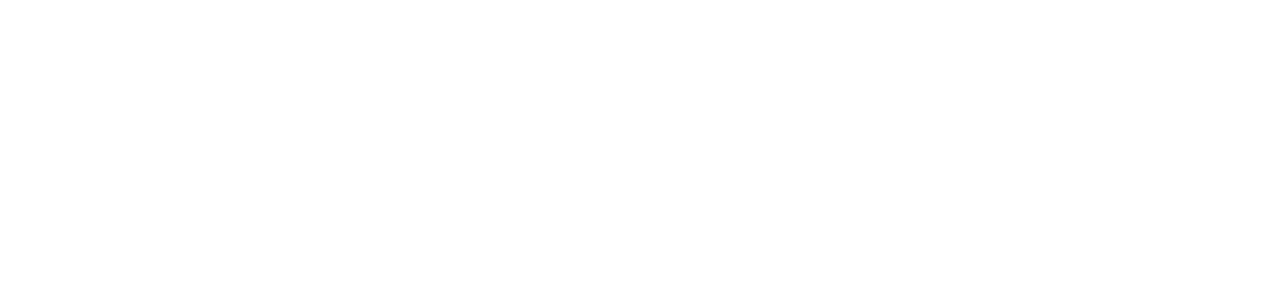
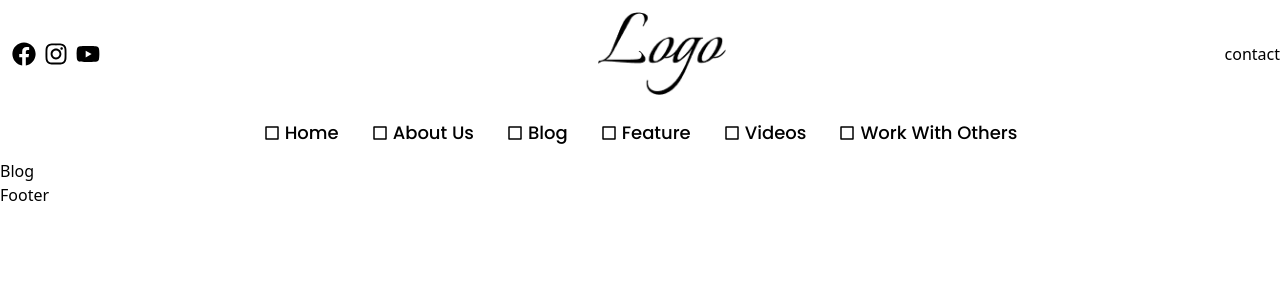
Before and after one commit to devMasrafi/BlogApplication, a React (Vite) app in the folder client/: page /blog in a window 1280 px wide. Before the commit this address had no page. Shown: the top 300 px of the page. Built offline with nearby package versions, Linux system fonts and the light colour scheme.

Commit message:
navigation hover and style added

```diff
--- a/client/src/App.jsx
+++ b/client/src/App.jsx
@@ -3,6 +3,10 @@
 import Home from "./pages/Home";
 import About from "./pages/About";
 import MainLayout from "./components/layouts/MainLayout";
+import Blog from "./pages/Blog";
+import Features from "./pages/Features";
+import Videos from "./pages/Videos";
+import WorkWithOthers from "./pages/WorkWithOthers";
 
 function App() {
   return (
@@ -11,6 +15,10 @@
         <Route element={<MainLayout />}>
           <Route path="/" element={<Home />} />
           <Route path="/about" element={<About />} />
+          <Route path="/blog" element={<Blog />} />
+          <Route path="/feature" element={<Features />} />
+          <Route path="/videos" element={<Videos />} />
+          <Route path="/workwithothers" element={<WorkWithOthers />} />
         </Route>
       </Routes>
     </BrowserRouter>
--- a/client/src/components/Header.jsx
+++ b/client/src/components/Header.jsx
@@ -5,14 +5,14 @@
 
 const Header = () => {
   return (
-    <div className="flex justify-between items-center ">
-      <div className="flex space-x-2">
-        <FaFacebook className="text-xl " />
-        <FaInstagram className="text-xl " />
-        <FaYoutube  className="text-xl "/>
+    <div className="lg:my-3 lg:ml-3 lg:flex lg:items-center lg:justify-between">
+      <div className="lg:flex lg:space-x-2">
+        <FaFacebook className="lg:text-2xl" />
+        <FaInstagram className="lg:text-2xl" />
+        <FaYoutube className="lg:text-2xl" />
       </div>
-      <div>
-        <h2 className="text-3xl font-medium italic">Logo</h2>
+      <div className="lg:w-[8rem]">
+        <img src="../../Logo.png" alt="site logo" />
       </div>
       <div>
         <button>contact</button>
--- a/client/src/components/layouts/NavBar.jsx
+++ b/client/src/components/layouts/NavBar.jsx
@@ -1,16 +1,68 @@
 import React from "react";
 import { Link } from "react-router";
 import Header from "../Header";
+import { RiCheckboxBlankLine, RiCheckboxBlankFill } from "react-icons/ri";
 
 const NavBar = () => {
   return (
     <nav>
       <Header />
-      <div>
-        <ul>
+      <div className="lg:w-full">
+        <ul className="font-poppins @container mx-auto flex justify-center px-3 py-3 font-medium capitalize lg:flex lg:space-x-8 lg:text-lg">
           <li>
-            <Link to="/">home</Link>
-            <Link to="/about">about us</Link>
+            <Link to="/" className="group flex items-center">
+              <span className="flex items-center pr-1">
+                {/* Show outline icon by default, fill icon on hover */}
+                <RiCheckboxBlankLine className="inline group-hover:hidden" />
+                <RiCheckboxBlankFill className="hidden group-hover:inline" />
+              </span>
+              home
+            </Link>
+          </li>
+          <li>
+            <Link to="/about" className="group flex items-center">
+              <span className="flex items-center pr-1">
+                <RiCheckboxBlankLine className="inline group-hover:hidden" />
+                <RiCheckboxBlankFill className="hidden group-hover:inline" />
+              </span>
+              about us
+            </Link>
+          </li>
+          <li>
+            <Link to="/blog" className="group flex items-center">
+              <span className="flex items-center pr-1">
+                <RiCheckboxBlankLine className="inline group-hover:hidden" />
+                <RiCheckboxBlankFill className="hidden group-hover:inline" />
+              </span>
+              blog
+            </Link>
+          </li>
+          <li>
+            <Link to="/feature" className="group flex items-center">
+              <span className="flex items-center pr-1">
+                <RiCheckboxBlankLine className="inline group-hover:hidden" />
+                <RiCheckboxBlankFill className="hidden group-hover:inline" />
+              </span>
+              feature
+            </Link>
+          </li>
+          <li>
+            <Link to="/videos" className="group flex items-center">
+              <span className="flex items-center pr-1">
+                <RiCheckboxBlankLine className="inline group-hover:hidden" />
+                <RiCheckboxBlankFill className="hidden group-hover:inline" />
+              </span>
+              videos
+            </Link>
+          </li>
+          <li>
+            <Link to="/workwithothers" className="group flex items-center">
+              <span className="flex items-center pr-1">
+                <RiCheckboxBlankLine className="inline group-hover:hidden" />
+                <RiCheckboxBlankFill className="hidden group-hover:inline" />
+              </span>
+              work with others
+            </Link>
           </li>
         </ul>
       </div>
--- a/client/src/index.css
+++ b/client/src/index.css
@@ -1 +1,11 @@
+@import url("https://fonts.googleapis.com/css2?family=Assistant:wght@200..800&family=Outfit:wght@100..900&family=Poppins:ital,wght@0,100;0,200;0,300;0,400;0,500;0,600;0,700;0,800;0,900;1,100;1,200;1,300;1,400;1,500;1,600;1,700;1,800;1,900&display=swap");
 @import "tailwindcss";
+
+@theme {
+  --breakpoint-xs: 30rem;
+  --breakpoint-md: 48rem;
+  --breakpoint-lg: 75rem;
+  --font-outfit: "Outfit", sans-serif;
+  --font-assistant: "Assistant", sans-serif;
+  --font-poppins: "Poppins", sans-serif;
+}
--- /dev/null
+++ b/client/src/pages/Blog.jsx
@@ -0,0 +1,9 @@
+import React from 'react'
+
+const Blog = () => {
+  return (
+    <div>Blog</div>
+  )
+}
+
+export default Blog
--- /dev/null
+++ b/client/src/pages/Features.jsx
@@ -0,0 +1,9 @@
+import React from 'react'
+
+const Features = () => {
+  return (
+    <div>Features</div>
+  )
+}
+
+export default Features
--- /dev/null
+++ b/client/src/pages/Videos.jsx
@@ -0,0 +1,9 @@
+import React from 'react'
+
+const Videos = () => {
+  return (
+    <div>Videos</div>
+  )
+}
+
+export default Videos
--- /dev/null
+++ b/client/src/pages/WorkWithOthers.jsx
@@ -0,0 +1,9 @@
+import React from 'react'
+
+const WorkWithOthers = () => {
+  return (
+    <div>WorkWithOthers</div>
+  )
+}
+
+export default WorkWithOthers
```
Also changed, not shown: client/public/Logo.png (added), 1 other file (tests, documents, lock files or other folders).
